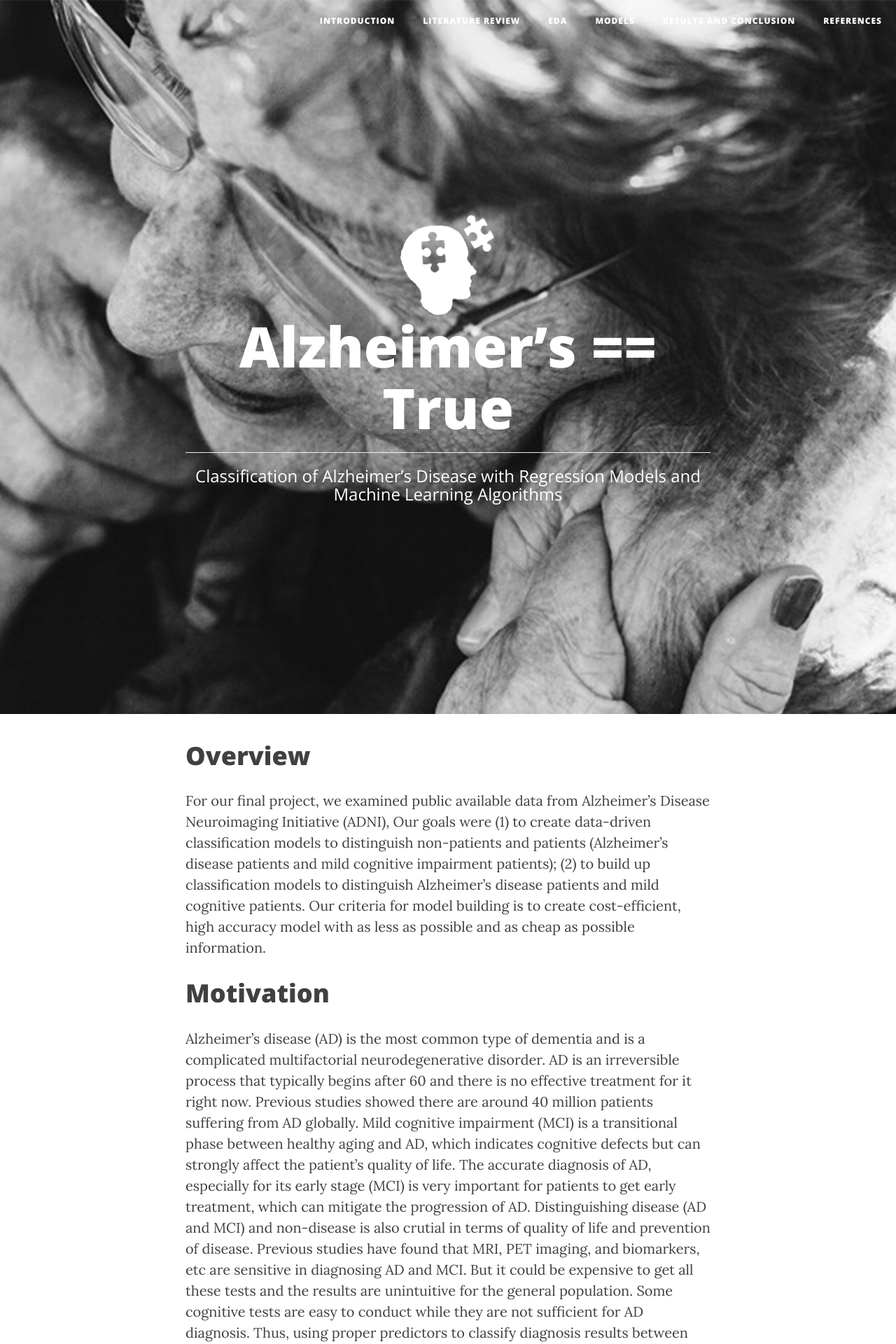
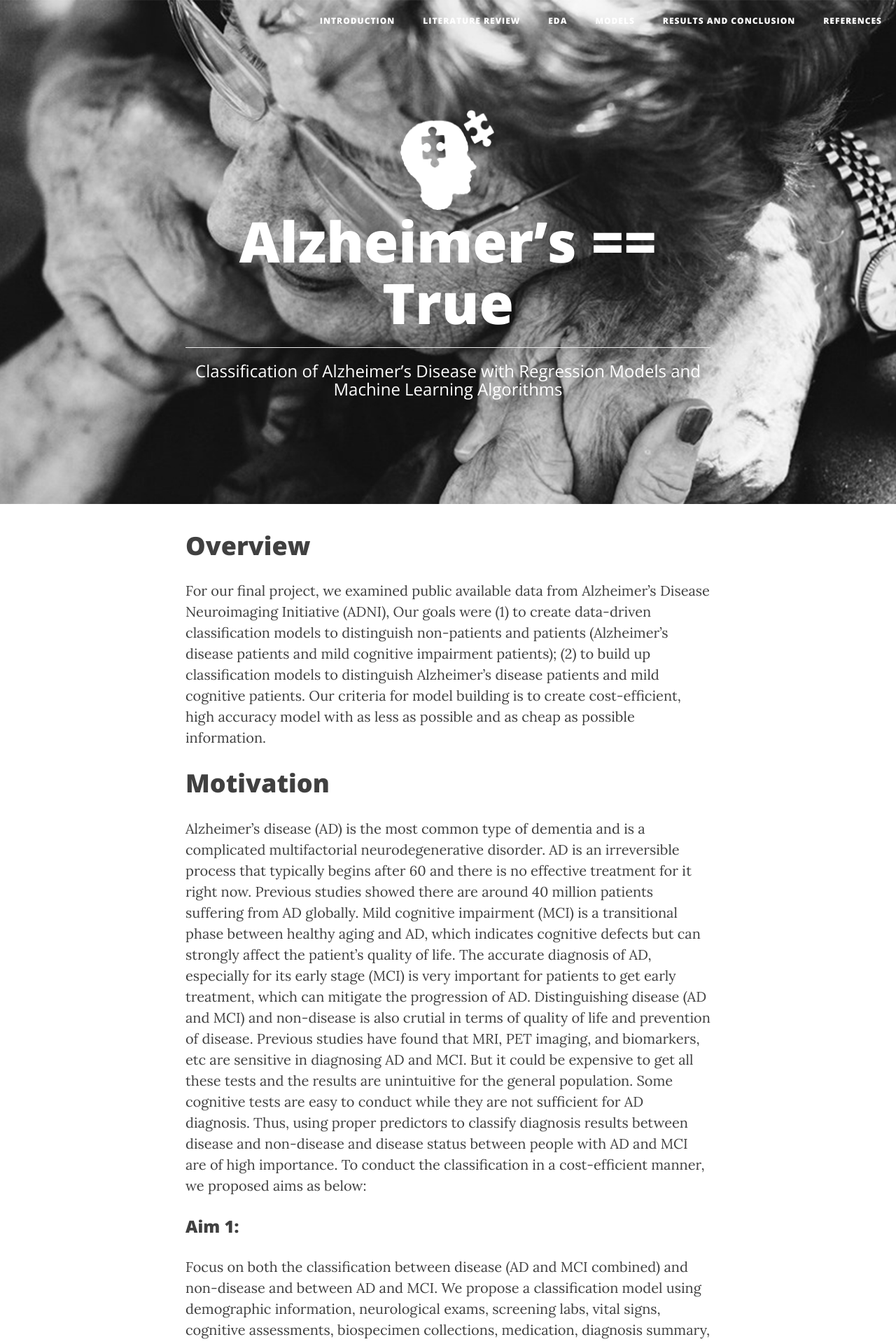
Before and after one commit to liyixiu/Alzheimer, a Jekyll site: the page built from docs/index.md, in a window 1280 px wide. Shown: the top 1920 px of the page at 70% size. Built offline with Jekyll 4.4.1, drawn with Linux system fonts in a browser that asks for light colours; nearby versions of some CDN libraries.

Commit message:
Update page.html

```diff
--- a/docs/_layouts/page.html
+++ b/docs/_layouts/page.html
@@ -7,7 +7,7 @@ layout: default
     <div class="container">
         <div class="row">
             <div class="col-lg-8 col-lg-offset-2 col-md-10 col-md-offset-1">
-                <div class="site-heading" style="padding: 300px 0">
+                <div class="site-heading" style="padding: 75px 30">
 					{% if page.url == '/' %}
 					{% if site.logo %}
 					<img src= "{{ site.logo }}" style="height: 150px">
```
